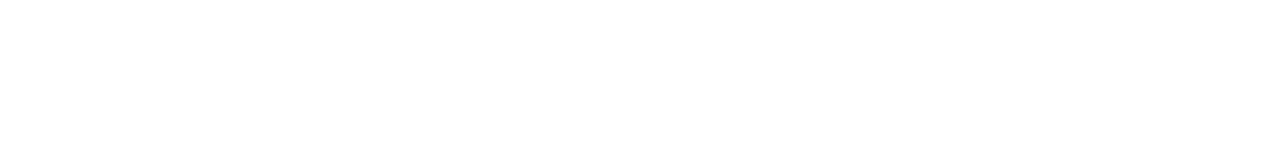
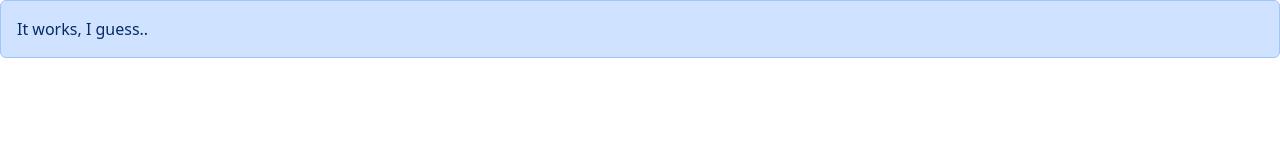
Before and after one commit to tinktech/Week3, a website: page index.html in a window 1280 px wide. Drawn offline with nearby package versions, Linux system fonts and the light colour scheme.

Commit message:
bootstrap installed

```diff
--- a/index.html
+++ b/index.html
@@ -3,9 +3,17 @@
 <head>
     <meta charset="UTF-8">
     <meta name="viewport" content="width=device-width, initial-scale=1.0">
+    <link rel="stylesheet" href="node_modules/bootstrap/dist/css/bootstrap.css">
     <title>Document</title>
 </head>
 <body>
 
+    <div class="alert alert-primary" role="alert">
+        It works, I guess..
+    </div>
+
+    <script src="node_modules/jquery/dist/jquery.js"></script>
+    <script src="node_modules/bootstrap/dist/js/bootstrap.bundle.js"></script>
+
 </body>
 </html>
```
Also changed, not shown: package.json (added, +15 -0 lines), 1 other file.
